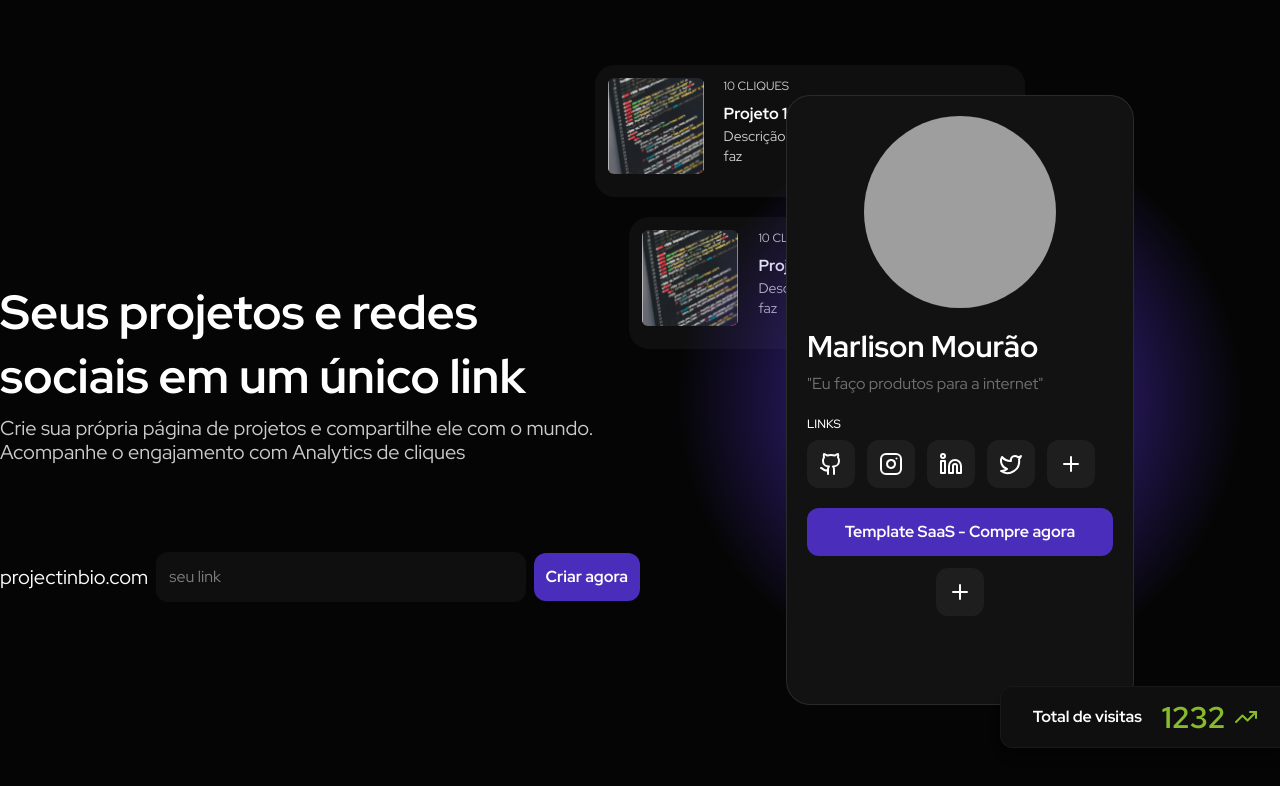
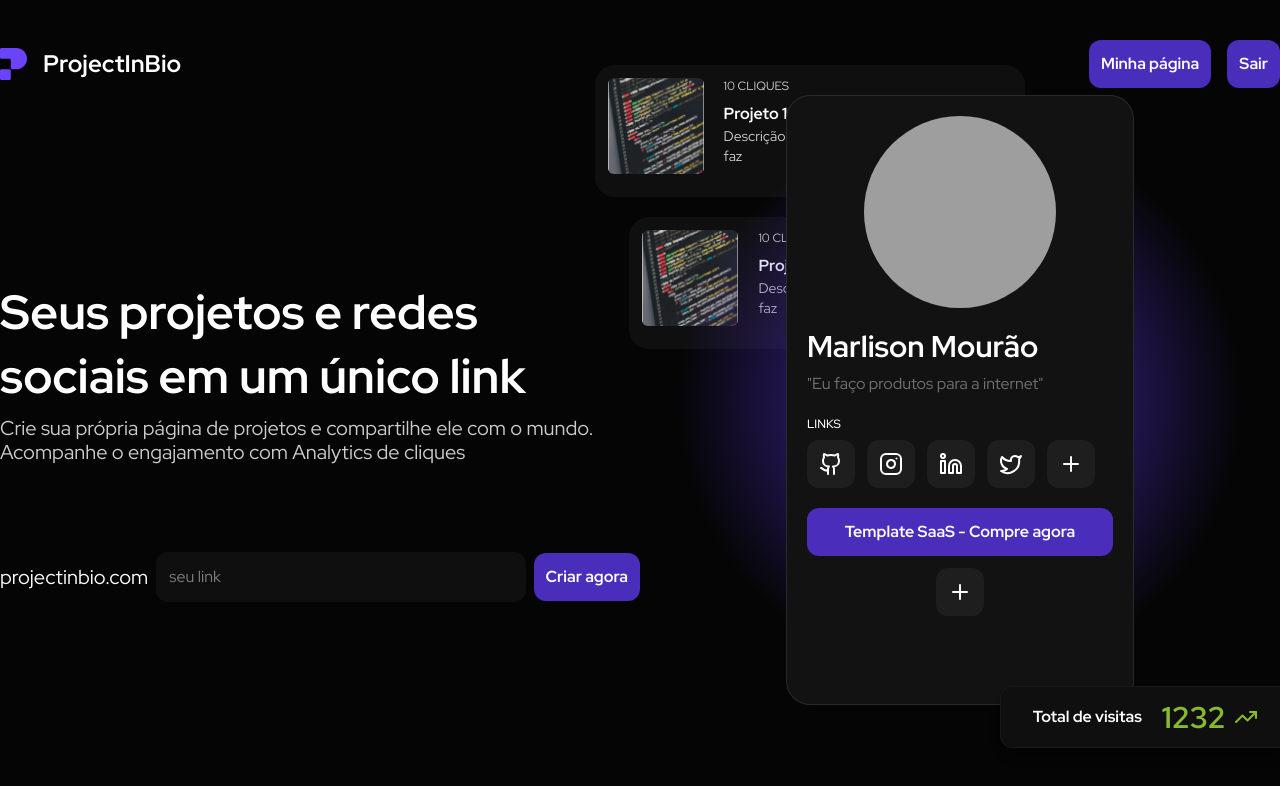
Before and after one commit to marlisonmourao/projectinbio, a Next.js app: page / in a window 1280 px wide. Shown: the top 786 px of the page. Built offline with nearby package versions, Linux system fonts and the light colour scheme; grey boxes are pictures that could not be loaded.

Commit message:
feat: header component

```diff
--- a/src/app/page.tsx
+++ b/src/app/page.tsx
@@ -1,9 +1,10 @@
+import { Header } from '@/components/lading-page/header'
 import Hero from '@/components/lading-page/hero'
-
 export default function Home() {
   return (
     <div className="max-w-7xl mx-auto">
-      {/* <Header />
+      <Header />
+      {/*
       <VideoExplanation />
       <Pricing />
       <FAQ /> */}
--- /dev/null
+++ b/src/components/lading-page/header.tsx
@@ -0,0 +1,17 @@
+import Button from '@/components/ui/button'
+
+export function Header() {
+  return (
+    <div className="absolute top-0 right-0 left-0 max-w-7xl mx-auto flex items-center justify-between py-10">
+      <div className="flex items-center gap-4">
+        <img src="/logo.svg" alt="Project in Bio Logo" />
+        <h3 className="text-white text-2xl font-bold">ProjectInBio</h3>
+      </div>
+
+      <div className="flex items-center gap-4">
+        <Button>Minha página</Button>
+        <Button>Sair</Button>
+      </div>
+    </div>
+  )
+}
```
